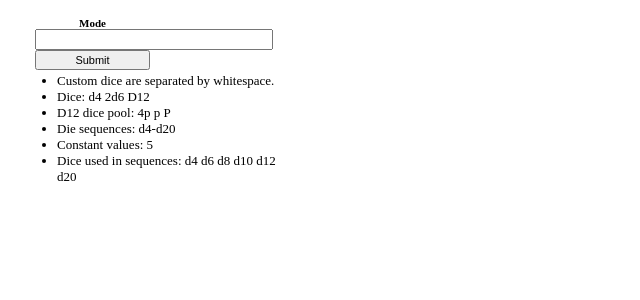
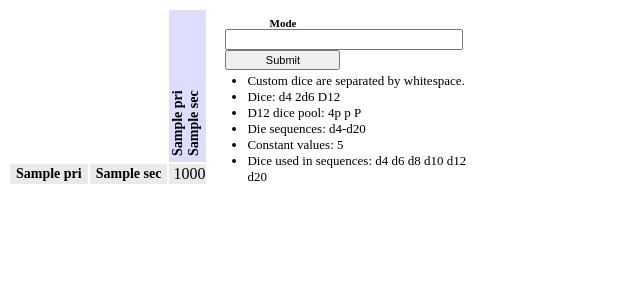
Before and after one commit to ankaan/dice, a Django app: template nspdice_probability/templates/versus.html in a window 1280 px wide. Shown: the top 300 px of the page, without its empty margins (0-640 px from the left). Run offline with Django 3.2, Linux system fonts and the light colour scheme; the template is opened without the code that fills it: most values are stand-ins (such as "Sample title", 1, 10 or a date in 2020); form fields are guessed from the names that the template uses.

Commit message:
Refactor use of forms (do not propagate as far)
Also fix display issue where vertical text did not fit while using
xombrero.

```diff
--- a/nspdice_probability/static/style.css
+++ b/nspdice_probability/static/style.css
@@ -4,7 +4,7 @@
 
 .top .choice {
   position: relative;
-  height: 125px;
+  height: 150px;
   width: 35px;
   min-width: 35px;
   max-width: 35px;
@@ -30,9 +30,9 @@
 
   position: relative;
   height: 35px;
-  width: 125px;
+  width: 150px;
   left: 0px;
-  top: 125px;
+  top: 150px;
 }
 
 .top .choice .title .row {
--- a/nspdice_probability/templates/versus.html
+++ b/nspdice_probability/templates/versus.html
@@ -5,31 +5,30 @@
 
 {% block result %}
 {% if result %}
-{% with forms=columnmanager.base_forms|add:customdiemanager.base_forms %}
 <table>
   <tr class="top">
     <td></td>
     <td></td>
-    {% for form in forms %}
-    <th class="choice" title="{{ form.details }}">
+    {% for d in dice %}
+    <th class="choice" title="{{ d.details }}">
       <span class="title">
-        <span class="row">{{ form.get_skill_display }}</span>
-        <span class="row">{{ form.get_attribute_display }}</span>
+        <span class="row">{{ d.pri }}</span>
+        <span class="row">{{ d.sec }}</span>
       </span>
     </th>
     {% endfor %}
   </tr>
 
-  {% for row, form in result|zip:forms %}
+  {% for row, d in result|zip:dice %}
   <tr class="{% cycle 'row0' 'row1' %}">
-    <th class="choice" title="{{ form.details }}">
+    <th class="choice" title="{{ d.details }}">
       <span class="title">
-        <span class="col">{{ form.get_skill_display }}</span>
+        <span class="col">{{ d.pri }}</span>
       </span>
     </th>
-    <th class="choice" title="{{ form.details }}">
+    <th class="choice" title="{{ d.details }}">
       <span class="title">
-        <span class="col">{{ form.get_attribute_display }}</span>
+        <span class="col">{{ d.sec }}</span>
       </span>
     </th>
 
@@ -39,6 +38,5 @@
   </tr>
   {% endfor %}
 </table>
-{% endwith %}
 {% endif %}
 {% endblock %}
```
Also changed, not shown: nspdice_probability/templates/target.html (+4 -6 lines), nspdice_probability/views.py (+38 -30 lines).
